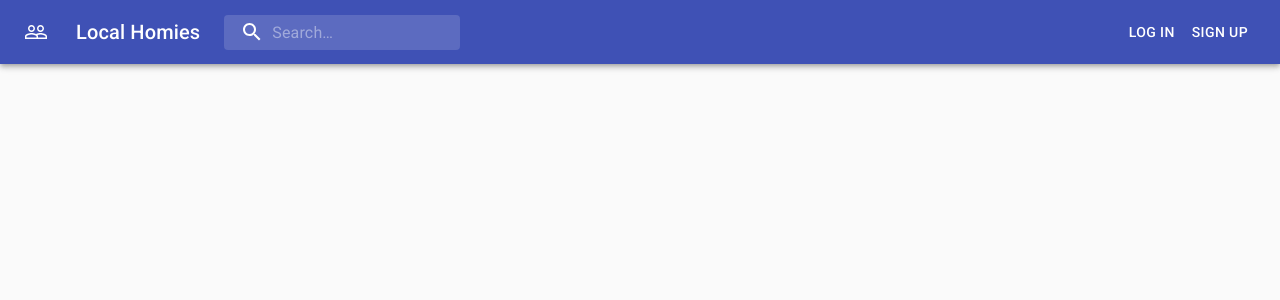
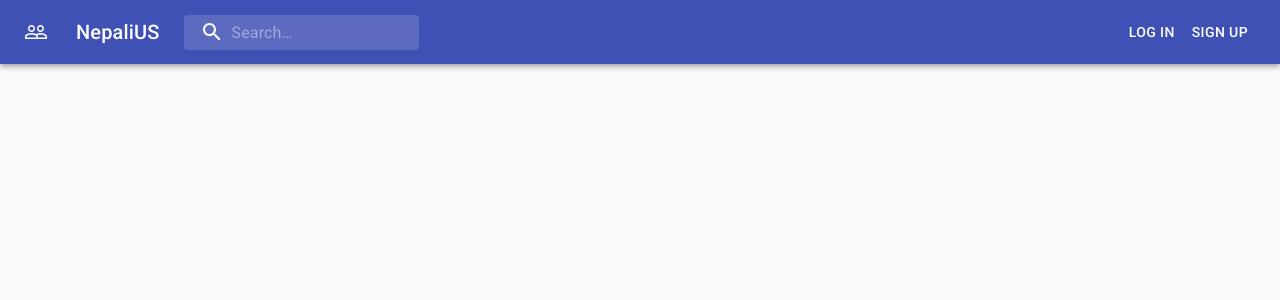
Before and after one commit to TheKojuEffect/scala3-cats-https-doobie-auth-next, a React (Create React App) app in the folder ui/: page / in a window 1280 px wide. Shown: the top 300 px of the page. Built offline with nearby package versions, Linux system fonts and the light colour scheme.

Commit message:
Change labels to NepaliUS

```diff
--- a/ui/public/index.html
+++ b/ui/public/index.html
@@ -7,7 +7,7 @@
     <meta name="theme-color" content="#000000"/>
     <meta
             name="description"
-            content="Local Homies"
+            content="NepaliUS"
     />
     <link rel="apple-touch-icon" href="%PUBLIC_URL%/logo192.png"/>
     <!--
@@ -24,7 +24,7 @@
       work correctly both with client-side routing and a non-root public URL.
       Learn how to configure a non-root public URL by running `npm run build`.
     -->
-    <title>Local Homies</title>
+    <title>NepaliUS</title>
     <link rel="stylesheet" href="https://fonts.googleapis.com/css?family=Roboto:300,400,500,700&display=swap"/>
 </head>
 <body>
--- a/ui/src/NavBar.tsx
+++ b/ui/src/NavBar.tsx
@@ -123,7 +123,7 @@ export default function NavBar() {
                         <PeopleOutline/>
                     </IconButton>
                     <Typography className={classes.title} variant="h6" noWrap>
-                        Local Homies
+                        NepaliUS
                     </Typography>
                     <div className={classes.search}>
                         <div className={classes.searchIcon}>
```
Also changed, not shown: ui/public/manifest.json.
